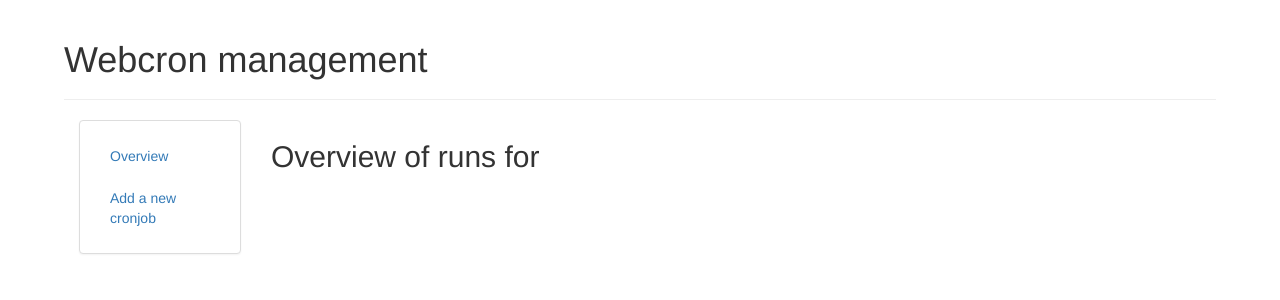
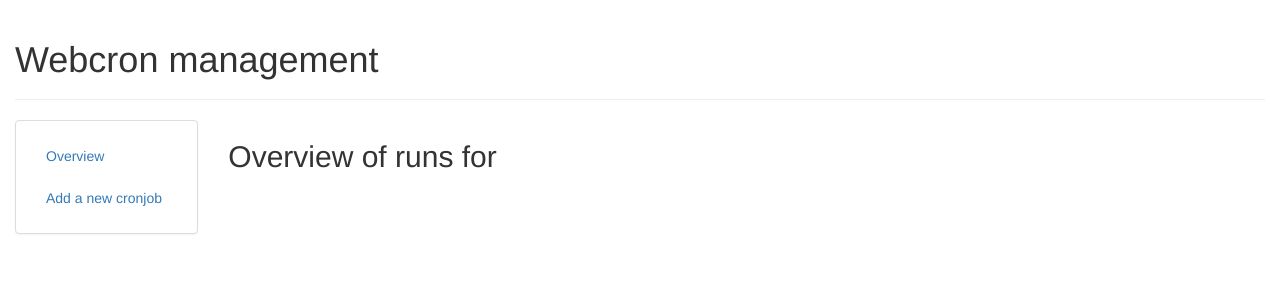
Before and after one commit to JeroenED/Webcron, a PHP site: template templates/runs.html.twig in a window 1280 px wide. Shown: the top 300 px of the page. Run offline with PHP 8.4, Linux system fonts and the light colour scheme; the template is opened without the code that fills it, so the values that code supplies are empty; some libraries are stand-ins or nearby versions.

Commit message:
Better usage of bootstrap grid system

```diff
--- a/css/site.css
+++ /dev/null
@@ -1,5 +0,0 @@
-body{
-    margin-left:auto;
-    margin-right:auto;
-    width:90%;
-}
--- a/templates/base.html.twig
+++ b/templates/base.html.twig
@@ -18,8 +18,10 @@
     </head>
 
     <body>
-        <div class="page-header">
-            <h1>Webcron management</h1>
+        <div class="col-xs-12 col-sm-12">
+            <div class="page-header">
+                <h1>Webcron management</h1>
+            </div>
         </div>
         <div class="col-xs-12 col-sm-2">
             <div class="panel-group" id="accordion">
```
